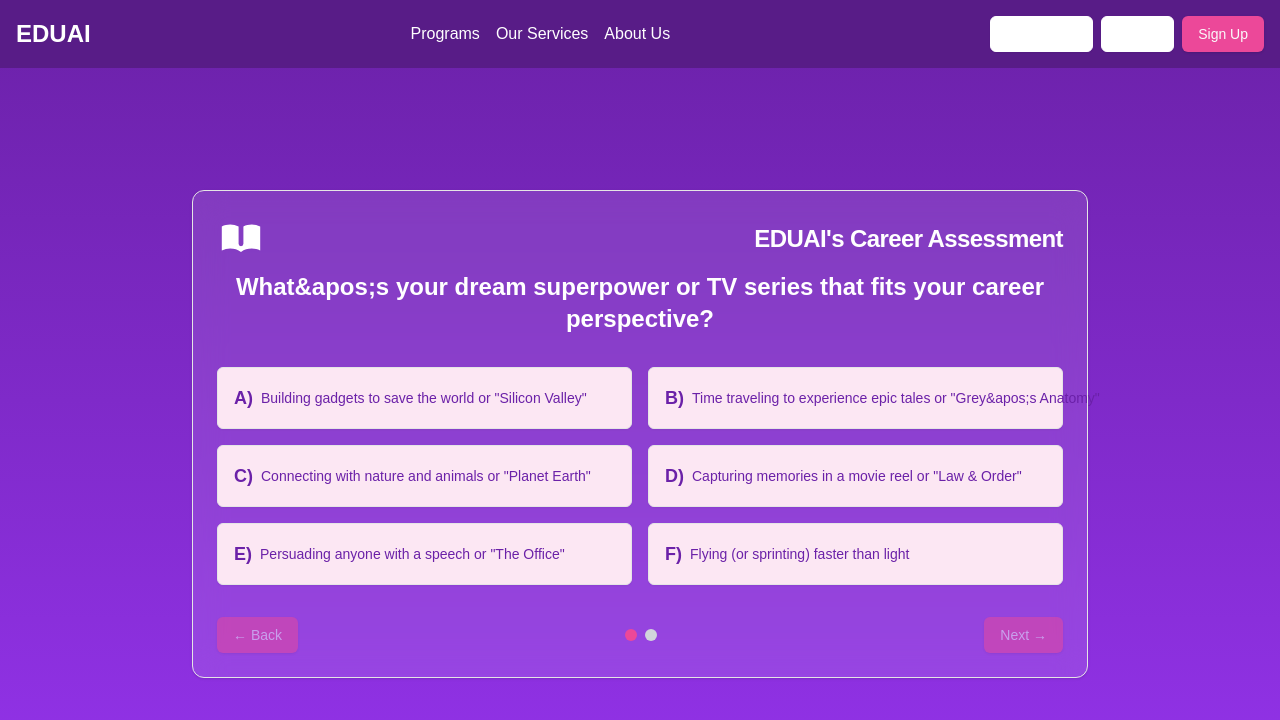
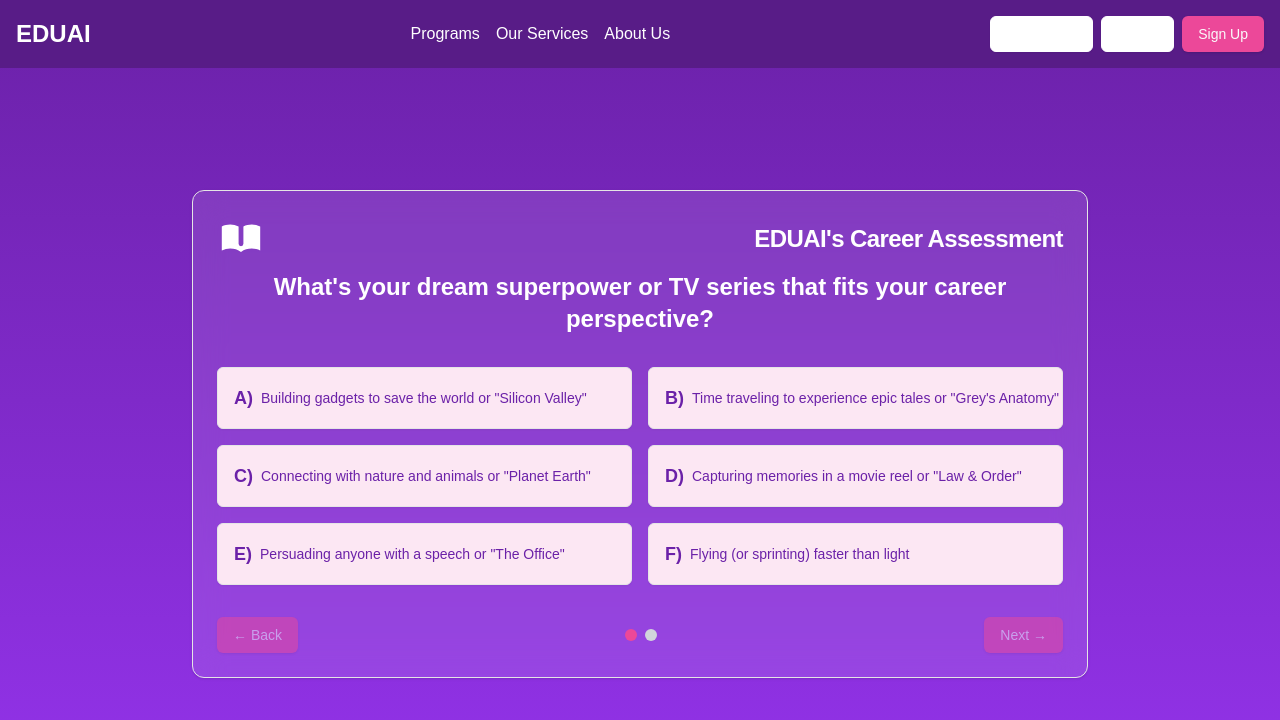
Before and after one commit to stefantapescu/careers, a Next.js app: page / in a window 1280 px wide. Shown: the top 720 px of the page. Built offline with nearby package versions, Linux system fonts and the light colour scheme.

Commit message:
Check fix

```diff
--- a/app/page.tsx
+++ b/app/page.tsx
@@ -7,10 +7,10 @@ import Link from 'next/link'
 
 const questions = [
   {
-    question: "What&apos;s your dream superpower or TV series that fits your career perspective?",
+    question: "What's your dream superpower or TV series that fits your career perspective?",
     answers: [
       { id: 'a', text: "Building gadgets to save the world or \"Silicon Valley\"" },
-      { id: 'b', text: "Time traveling to experience epic tales or \"Grey&apos;s Anatomy\"" },
+      { id: 'b', text: "Time traveling to experience epic tales or \"Grey's Anatomy\"" },
       { id: 'c', text: "Connecting with nature and animals or \"Planet Earth\"" },
       { id: 'd', text: "Capturing memories in a movie reel or \"Law & Order\"" },
       { id: 'e', text: "Persuading anyone with a speech or \"The Office\"" },
@@ -75,7 +75,7 @@ export default function AssessmentPage() {
             <svg className="w-12 h-12 text-white" fill="currentColor" viewBox="0 0 20 20" xmlns="http://www.w3.org/2000/svg">
               <path d="M9 4.804A7.968 7.968 0 005.5 4c-1.255 0-2.443.29-3.5.804v10A7.969 7.969 0 015.5 14c1.669 0 3.218.51 4.5 1.385A7.962 7.962 0 0114.5 14c1.255 0 2.443.29 3.5.804v-10A7.968 7.968 0 0014.5 4c-1.255 0-2.443.29-3.5.804V12a1 1 0 11-2 0V4.804z"></path>
             </svg>
-            <CardTitle className="text-2xl font-bold text-white">EDUAI's Career Assessment</CardTitle>
+            <CardTitle className="text-2xl font-bold text-white">EDUAI&apos;s Career Assessment</CardTitle>
           </CardHeader>
           <CardContent>
             <h3 className="text-2xl font-semibold text-white mb-8 text-center">
```
